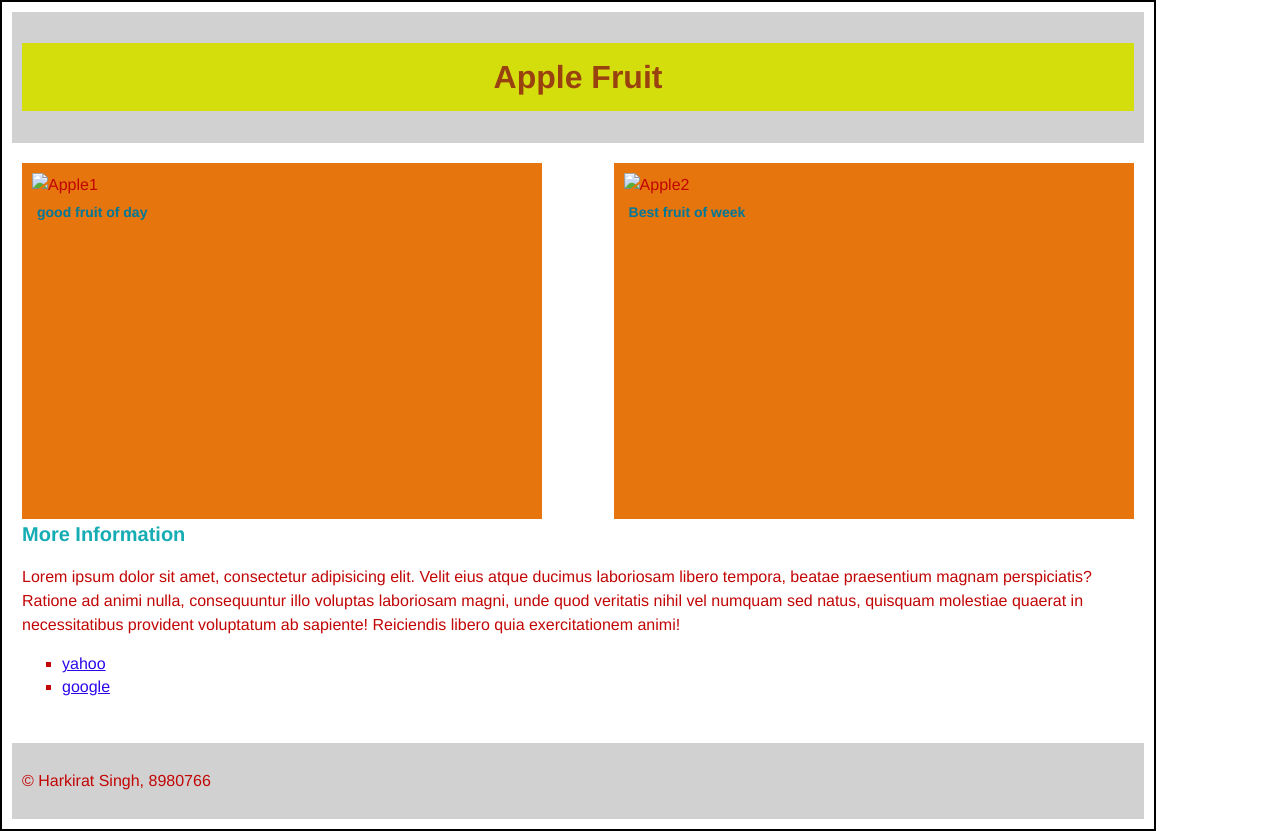
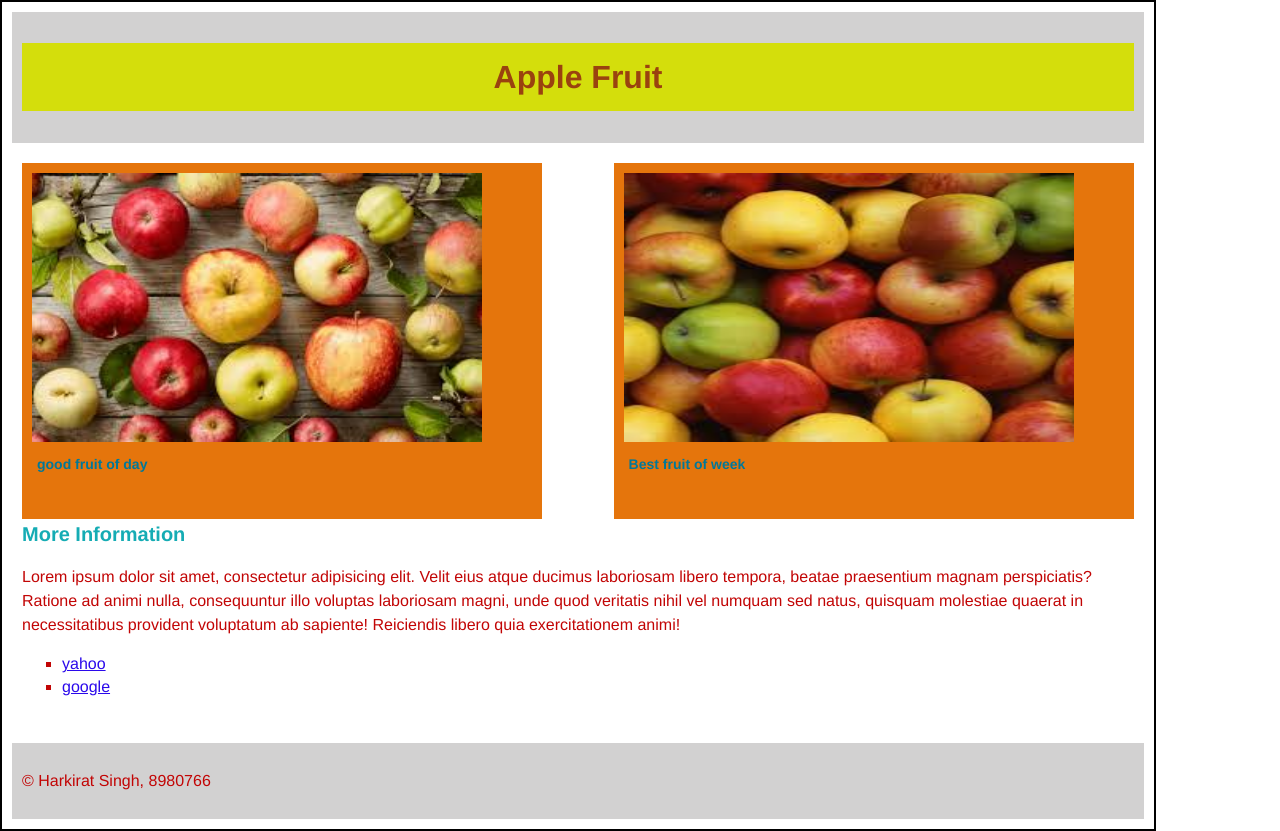
Before and after one commit to Harkirat0024/midterm, a plain HTML site: page index.html in a window 1280 px wide. Drawn offline with Linux system fonts and the light colour scheme.

Commit message:
index.html

```diff
--- a/index.html
+++ b/index.html
@@ -19,11 +19,11 @@
 
         <main class="structural">
             <figure id="apple1">
-                <img src="images/left A pic.jpg" alt="Apple1">
+                <img src="left A pic.jpg" alt="Apple1">
                 <figcaption>good fruit of day</figcaption>
             </figure>
             <figure id="apple2">
-                <img src="images/Right A pic.jpg" alt="Apple2">
+                <img src="Right A pic.jpg" alt="Apple2">
                 <figcaption>Best fruit of week</figcaption>
             </figure>
             <section>
```
